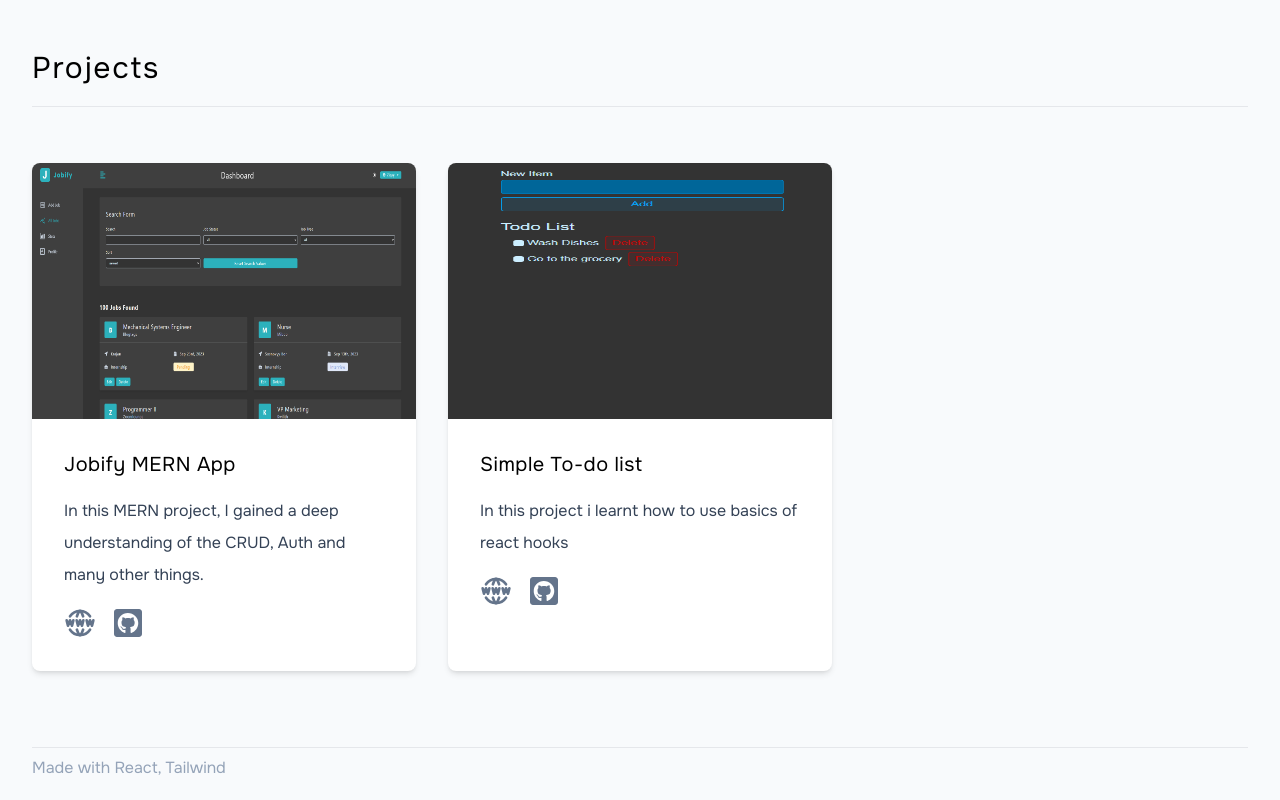
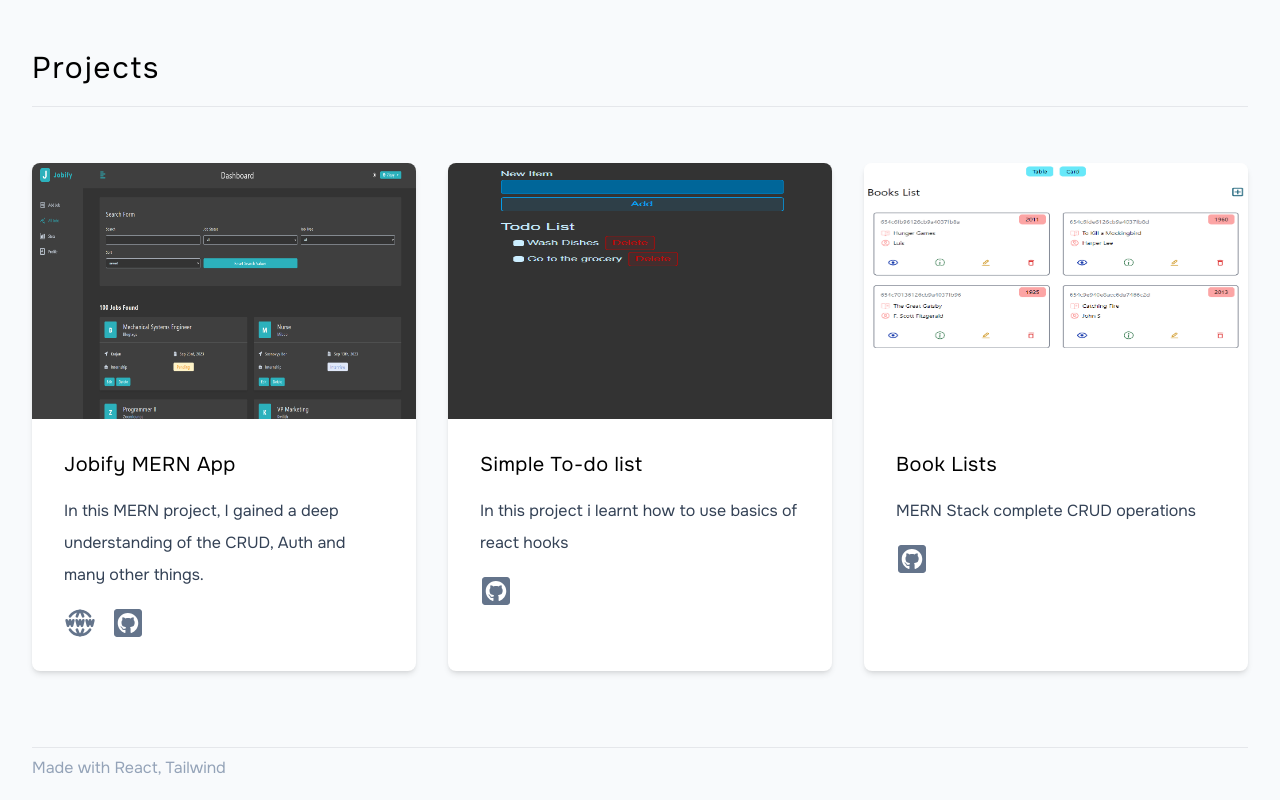
Before and after one commit to ulzzz/portfolio, a React (Vite) app: page / in a window 1280 px wide. Shown: the part 3425-4225 px from the top of the page. Built offline with nearby package versions, Linux system fonts and the light colour scheme.

Commit message:
added a project

```diff
--- a/src/components/ProjectsCard.jsx
+++ b/src/components/ProjectsCard.jsx
@@ -13,12 +13,11 @@ const ProjectsCard = ({ url, img, github, title, text }) => {
         <h2 className="text-xl tracking-wide font-medium">{title}</h2>
         <p className="mt-4 text-slate-700 leading-loose">{text}</p>
         <div className="mt-4 flex gap-x-4 justify-center items-center md:justify-start">
-          <a href={url}>
-            <TbWorldWww
-              className="h-8 w-8 text-slate-500 hover:text-black
-              duration-300"
-            />
-          </a>
+          {url ? (
+            <a href={url}>
+              <TbWorldWww className="h-8 w-8 text-slate-500 hover:text-black duration-300" />
+            </a>
+          ) : null}
           <a href={github}>
             <FaGithubSquare
               className="h-8 w-8 text-slate-500 hover:text-black
--- a/src/data.jsx
+++ b/src/data.jsx
@@ -12,6 +12,7 @@ import {
 } from 'react-icons/si';
 import jobify from './assets/jobify.png';
 import todolist from './assets/todolist.png';
+import booklist from './assets/booklist.png';
 
 export const links = [
   { id: nanoid(), href: '#home', text: 'profile' },
@@ -140,9 +141,17 @@ export const projects = [
   {
     id: nanoid(),
     img: todolist,
-    url: '#',
+    url: '',
     github: 'https://github.com/ulzzz/todo-list',
     title: 'Simple To-do list',
     text: 'In this project i learnt how to use basics of react hooks',
   },
+  {
+    id: nanoid(),
+    img: booklist,
+    url: '',
+    github: 'https://github.com/ulzzz/todo-list',
+    title: 'Book Lists',
+    text: 'MERN Stack complete CRUD operations',
+  },
 ];
```
Also changed, not shown: src/assets/booklist.png (added).
